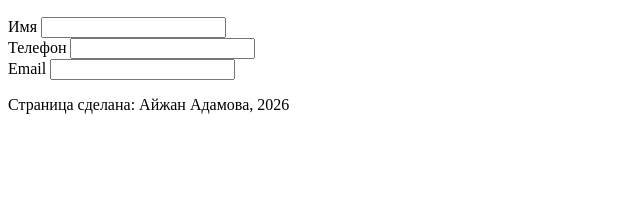
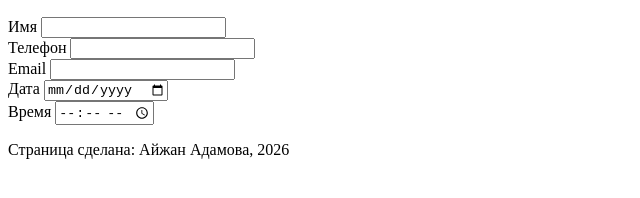
Before and after one commit to adamova1989-wq/cafe, a plain HTML site: page index.html in a window 1280 px wide. Shown: the part 110-308 px from the top of the page, without its empty margins (0-640 px from the left). Drawn offline with Linux system fonts and the light colour scheme.

Commit message:
Add date and time fields

```diff
--- a/index.html
+++ b/index.html
@@ -24,6 +24,14 @@
           <label for="email">Email</label>
           <input type="email" id="email" name="email" />
         </div>
+        <div>
+          <label for="date">Дата</label>
+          <input type="date" id="date" name="date" required />
+        </div>
+        <div>
+          <label for="time">Время</label>
+          <input type="time" id="time" name="time" required />
+        </div>
       </form>
     </main>
     <footer>
```
